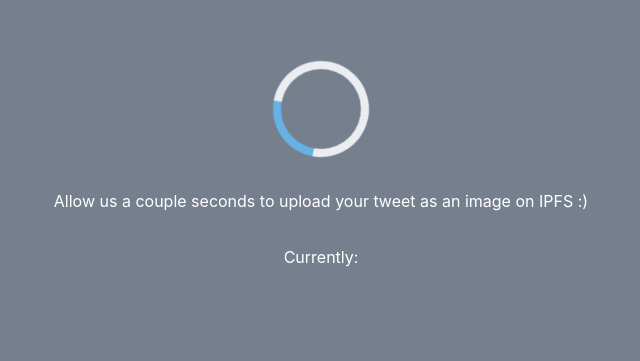
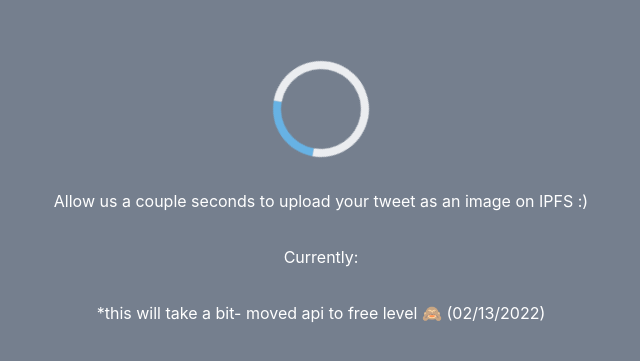
Before and after one commit to aleemrehmtulla/pinyourtweet, a Next.js app: page /loading in a window 1280 px wide. Shown: the part 131-492 px from the top of the page, without its empty margins (319-959 px from the left). Built offline with nearby package versions, Linux system fonts and the light colour scheme.

Commit message:
laoding fix

```diff
--- a/pages/loading.js
+++ b/pages/loading.js
@@ -11,6 +11,9 @@
         <p className="flex pt-8 text-white justify-center">
           Currently: {props.doing}
         </p>
+
+        <p className="flex pt-8 text-white justify-center">*this will take a bit- moved api to free level 🙈 (02/13/2022)</p>
+
       </div>
     )
 }
```
